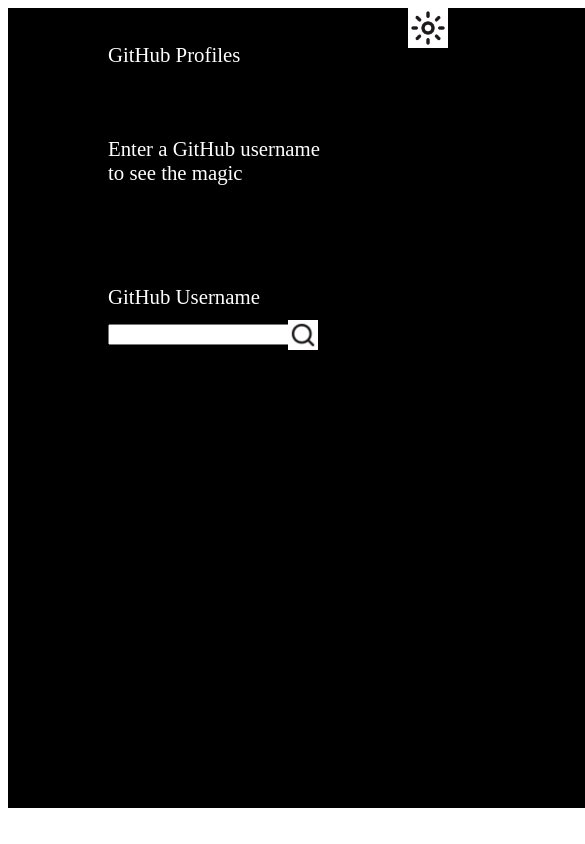
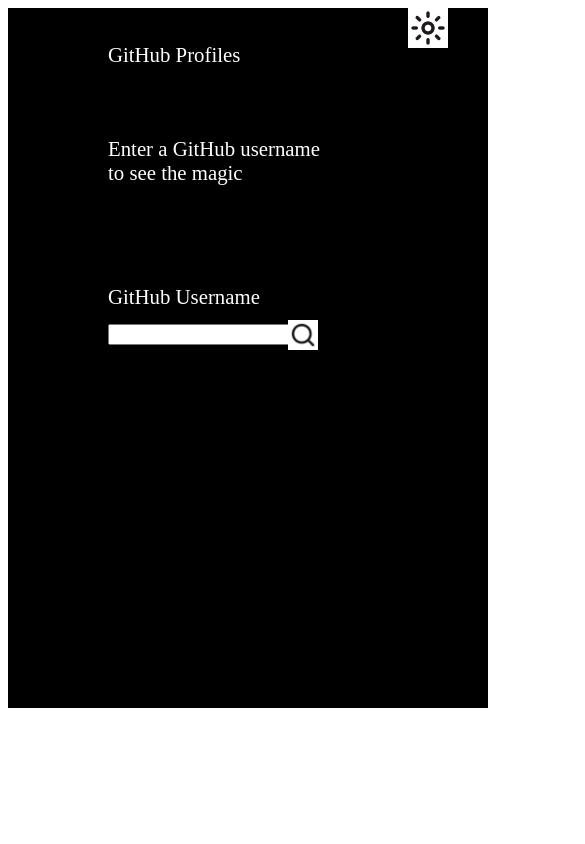
Before and after one commit to startapprogress/webpackreactredux, a React (Create React App) app: page /sun in a window 390 px wide. Shown: the top 844 px of the page, 585 px wide, since content can reach past the window. Built offline with nearby package versions, Linux system fonts and the light colour scheme.

Commit message:
first commit

```diff
--- a/src/components/Sun.css
+++ b/src/components/Sun.css
@@ -20,7 +20,9 @@
 .Frag{
     background-color: black;
     width: 1500px;
-    height: 800px;
+    height: 1000px;
+    overflow: hidden;
+    overflow-x: hidden;
 }
 .One{
     margin-left: 250px;
@@ -93,4 +95,8 @@
     .search{
         margin-left: 280px;
     }
+    .Frag{
+        width: 480px;
+        height: 700px;
+    }
 }
```
